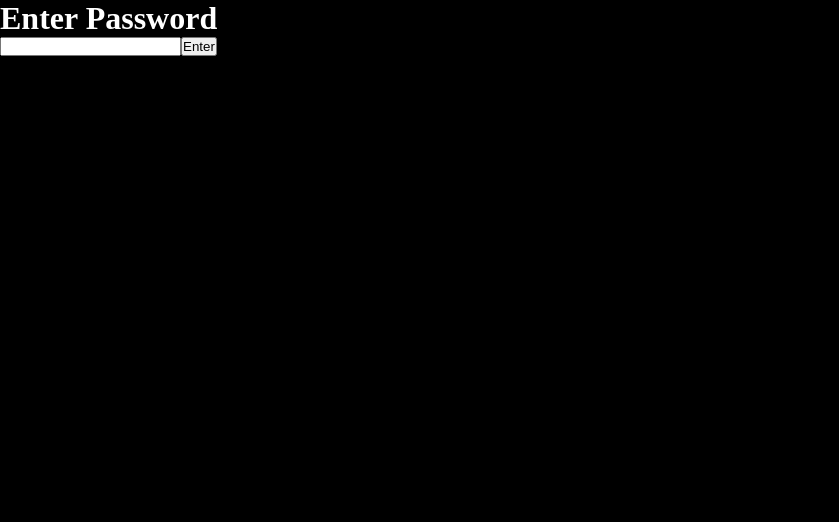
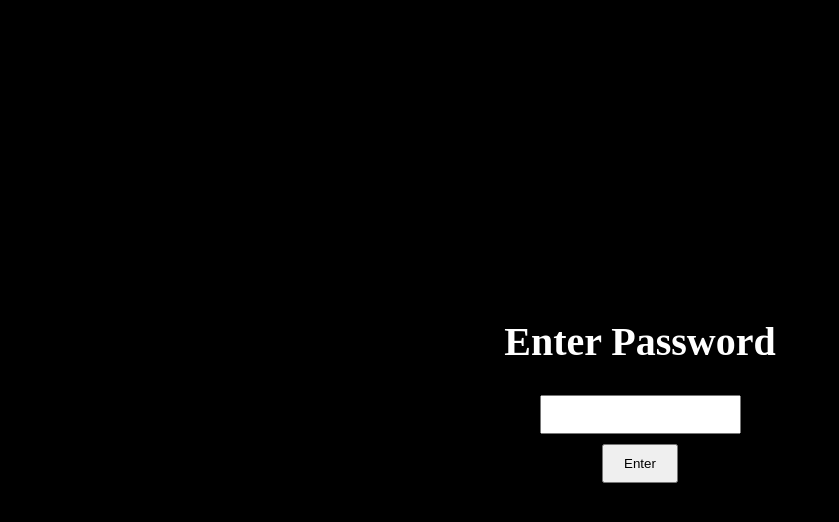
Before and after one commit to gyuv/My_Valentine_Story, a Next.js app: page / in a window 1280 px wide. Shown: the top 522 px of the page, without its empty margins (0-839 px from the left). Built offline with nearby package versions, Linux system fonts and the light colour scheme.

Commit message:
Update PasswordGate.tsx

```diff
--- a/components/PasswordGate.tsx
+++ b/components/PasswordGate.tsx
@@ -1,27 +1,48 @@
 "use client";
+
 import { useState } from "react";
 
-export default function PasswordGate({ children }: any) {
+export default function PasswordGate({
+  children
+}: {
+  children: React.ReactNode;
+}) {
   const [entered, setEntered] = useState(false);
-  const [input, setInput] = useState("");
+  const [password, setPassword] = useState("");
 
-  if (entered) return children;
+  const checkPassword = () => {
+    if (password === "kuttu") {
+      setEntered(true);
+    } else {
+      alert("Wrong password ❤️");
+    }
+  };
 
+  if (!entered) {
     return (
-    <div className="h-screen flex flex-col items-center justify-center bg-black text-white">
-      <h1 className="text-3xl mb-6">Enter Password</h1>
+      <div style={{
+        height: "100vh",
+        display: "flex",
+        justifyContent: "center",
+        alignItems: "center",
+        flexDirection: "column"
+      }}>
+        <h2>Enter Password</h2>
         <input
           type="password"
-        value={input}
-        onChange={(e) => setInput(e.target.value)}
-        className="p-3 text-black"
+          value={password}
+          onChange={(e) => setPassword(e.target.value)}
+          style={{ padding: "10px", marginTop: "10px" }}
         />
         <button
-        onClick={() => input === "kuttu" && setEntered(true)}
-        className="mt-4 px-6 py-2 bg-pink-600"
+          onClick={checkPassword}
+          style={{ marginTop: "10px", padding: "10px 20px" }}
         >
           Enter
         </button>
       </div>
     );
   }
+
+  return <>{children}</>;
+}
```
Lines whose indentation alone changed are shown as unchanged.
